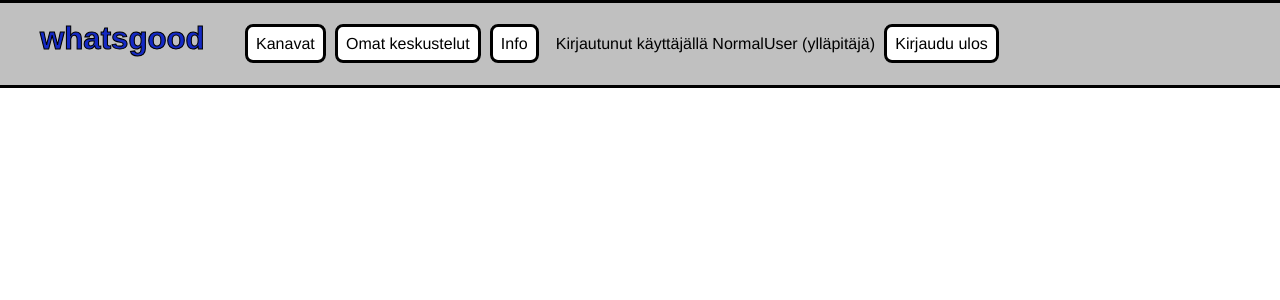
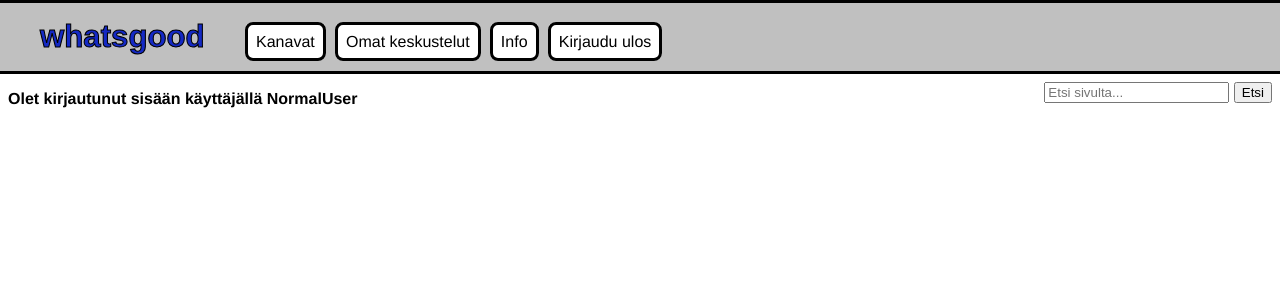
Before and after one commit to valttteri/DiscussionApp, a Flask app: template src/templates/frontpage.html in a window 1280 px wide. Shown: the top 300 px of the page. Run offline with Flask 3, Linux system fonts and the light colour scheme; the template is opened without the code that fills it, so the values that code supplies are empty; a user stored in the database is signed in.

Commit message:
last changes

```diff
--- a/src/templates/base.html
+++ b/src/templates/base.html
@@ -16,13 +16,6 @@
         <li><a class="navbar" href="/privatetopics">Omat keskustelut</a></li>
         <li><a class="navbar" href="/info">Info</a></li>
         {% if session.username %}
-        <li>
-            <p>Kirjautunut käyttäjällä {{ session.username }}
-            {% if session.admin %}
-                (ylläpitäjä)
-            {% endif %}
-            </p>
-        </li>
         <li>
             <a class="navbar" href="/logout">Kirjaudu ulos</a>
         </li>
--- a/src/templates/frontpage.html
+++ b/src/templates/frontpage.html
@@ -9,11 +9,22 @@
 </div>
 {% endfor %}
 
+<form class="searchbar" action="/search" method="POST">
+    <input name="content" placeholder="Etsi sivulta...">
+    <input type="submit" value="Etsi">
+</form>
+
 {% if not session.username %}
 <div>
     <p><b>
         Tervetuloa! Täällä keskustellaan kaikesta ja kaikista.
         Kirjaudu sisään tai luo uusi käyttäjä.
+    </b></p>
+</div>
+{% else %}
+<div>
+    <p><b>
+        Olet kirjautunut sisään käyttäjällä {{ session.username }}
     </b></p>
 </div>
 {% endif %}
--- a/src/templates/search.html
+++ b/src/templates/search.html
@@ -7,12 +7,6 @@
             <p>Tällä hakusanalla ei löytynyt mitään</p>
         {% endif %}
     </div>
-    <div class="inlineblockdiv">
-        <form action="/topics">
-            <input class="form-submit-button" type="submit" value="Takaisin" name="topics"/>
-        </form>
-    </div>
-
         {% for discussion in discussions %}
             <div class="topic">
                 <p><b>{{ discussion.title }}</b></p>
```
